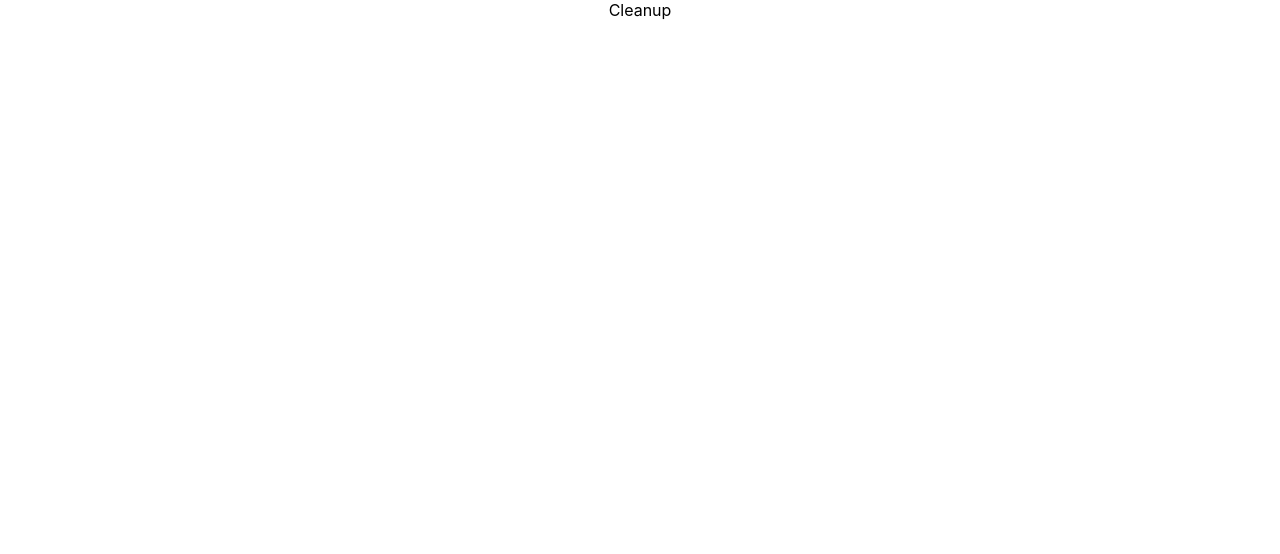
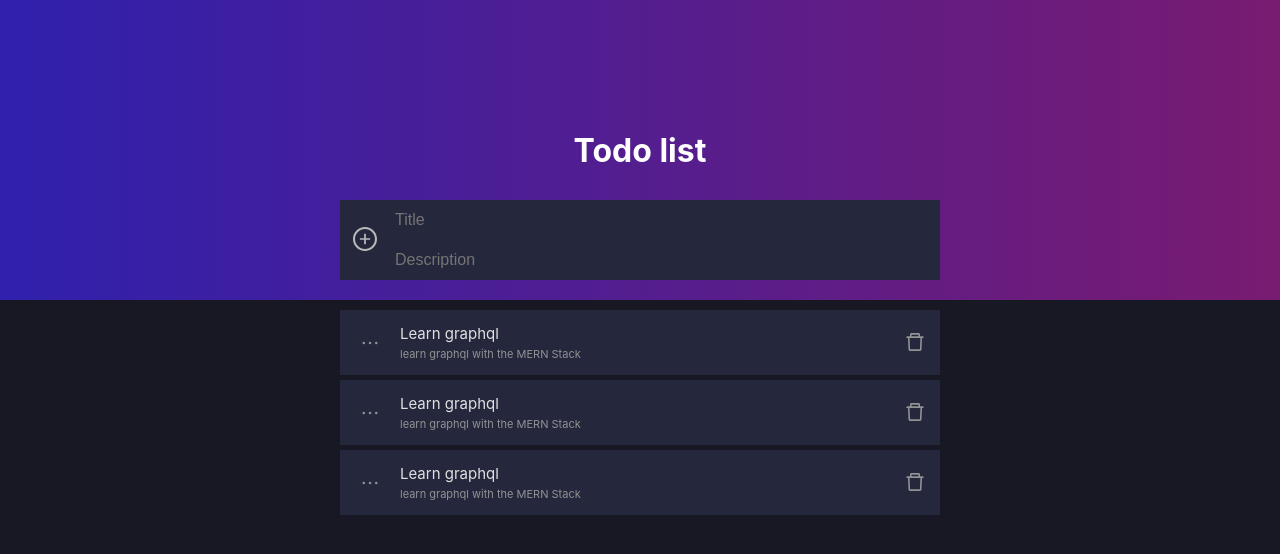
Before and after one commit to MassiiNechiche/Todoify-graphql_react, a React (Create React App) app in the folder client/: page / in a window 1280 px wide. Shown: the top 554 px of the page. Built offline with nearby package versions, Linux system fonts and the light colour scheme.

Commit message:
components design

```diff
--- a/client/package.json
+++ b/client/package.json
@@ -3,9 +3,12 @@
   "version": "0.1.0",
   "private": true,
   "dependencies": {
+    "@ant-design/icons": "^4.6.4",
+    "@apollo/client": "^3.4.11",
     "@testing-library/jest-dom": "^5.11.4",
     "@testing-library/react": "^11.1.0",
     "@testing-library/user-event": "^12.1.10",
+    "graphql": "^15.5.3",
     "react": "^17.0.2",
     "react-dom": "^17.0.2",
     "react-scripts": "4.0.3",
--- a/client/src/App.css
+++ b/client/src/App.css
@@ -1,38 +1,105 @@
-.App {
-  text-align: center;
+.header {
+  display: flex;
+  align-items: center;
+  justify-content: center;
+  width: 100vw;
+  height: 300px;
+  background: linear-gradient(to right, #2f20ad, #791b71);
+  color: white;
+  overflow: hidden;
 }
 
-.App-logo {
-  height: 40vmin;
-  pointer-events: none;
-}
-
-@media (prefers-reduced-motion: no-preference) {
-  .App-logo {
-    animation: App-logo-spin infinite 20s linear;
-  }
-}
-
-.App-header {
-  background-color: #282c34;
-  min-height: 100vh;
+.core {
+  color: white;
   display: flex;
   flex-direction: column;
   align-items: center;
-  justify-content: center;
-  font-size: calc(10px + 2vmin);
-  color: white;
+  width: 100vw;
 }
 
-.App-link {
-  color: #61dafb;
+.core form {
+  display: flex;
+  flex-direction: row;
+  width: 600px;
+  height: 80px;
+  background-color: #25273c;
+  margin-top: -100px;
 }
 
-@keyframes App-logo-spin {
-  from {
-    transform: rotate(0deg);
-  }
-  to {
-    transform: rotate(360deg);
-  }
+.inputs {
+  display: flex;
+  flex-direction: column;
+  flex: 1;
 }
+
+.inputs input {
+  flex: 1;
+  background: none;
+  border: none;
+  padding-left: 5px;
+  color: #b9b9b9;
+  font-size: 16px;
+}
+
+.core button {
+  border: none;
+  background: none;
+  height: 100%;
+  color: #b9b9b9;
+
+  font-size: 24px;
+  cursor: pointer;
+  width: 50px;
+}
+
+.core .todo_items {
+  width: 600px;
+  margin-top: 25px;
+  display: flex;
+  flex-direction: column;
+}
+
+.core .item {
+  background-color: #25273c;
+  width: 100%;
+  height: 65px;
+  margin-top: 5px;
+  display: flex;
+  flex-direction: row;
+  /* justify-content: space-between; */
+  color: #e0e0e0;
+}
+
+.item .content {
+  display: flex;
+  flex-direction: column;
+  justify-content: center;
+  flex: 1;
+}
+
+.content .title {
+  font-size: 15px;
+}
+.content .description {
+  font-size: 11px;
+  color: #919394;
+  margin-top: 4px;
+}
+
+.item .action {
+  display: flex;
+  align-items: center;
+  justify-content: center;
+  width: 50px;
+  font-size: 20px;
+  color: #919394;
+}
+
+.item .icon {
+  width: 60px;
+  display: flex;
+  align-items: center;
+  justify-content: center;
+  font-size: 20px;
+  color: #919394;
+}
--- a/client/src/App.js
+++ b/client/src/App.js
@@ -1,7 +1,14 @@
 import "./App.css";
+import Core from "./components/Core";
+import Header from "./components/Header";
 
 function App() {
-  return <div className="App">Cleanup</div>;
+  return (
+    <div className="App">
+      <Header />
+      <Core />
+    </div>
+  );
 }
 
 export default App;
--- /dev/null
+++ b/client/src/components/Core.js
@@ -0,0 +1,27 @@
+import React from "react";
+import { PlusCircleOutlined } from "@ant-design/icons";
+import Item from "./Item";
+
+function Core() {
+  return (
+    <div className="core">
+      <form>
+        <button type="submit">
+          <PlusCircleOutlined />
+        </button>
+        <div className="inputs">
+          <input type="text" placeholder="Title " />
+          <input type="text" placeholder="Description " />
+        </div>
+      </form>
+
+      <div className="todo_items">
+        <Item />
+        <Item />
+        <Item />
+      </div>
+    </div>
+  );
+}
+
+export default Core;
--- /dev/null
+++ b/client/src/components/Header.js
@@ -0,0 +1,11 @@
+import React from "react";
+
+function Header() {
+  return (
+    <div className="header">
+      <h1>Todo list</h1>
+    </div>
+  );
+}
+
+export default Header;
--- /dev/null
+++ b/client/src/components/Item.js
@@ -0,0 +1,24 @@
+import React from "react";
+import { DeleteOutlined } from "@ant-design/icons";
+import { EllipsisOutlined } from "@ant-design/icons";
+
+function Item() {
+  return (
+    <div className="item">
+      <div className="icon">
+        <EllipsisOutlined />
+      </div>
+      <div className="content">
+        <div className="title">Learn graphql</div>
+        <div className="description">learn graphql with the MERN Stack</div>
+      </div>
+      <div className="action">
+        <div className="delete">
+          <DeleteOutlined />
+        </div>
+      </div>
+    </div>
+  );
+}
+
+export default Item;
--- a/client/src/index.css
+++ b/client/src/index.css
@@ -1,13 +1,14 @@
 body {
   margin: 0;
-  font-family: -apple-system, BlinkMacSystemFont, 'Segoe UI', 'Roboto', 'Oxygen',
-    'Ubuntu', 'Cantarell', 'Fira Sans', 'Droid Sans', 'Helvetica Neue',
+  font-family: -apple-system, BlinkMacSystemFont, "Segoe UI", "Roboto", "Oxygen",
+    "Ubuntu", "Cantarell", "Fira Sans", "Droid Sans", "Helvetica Neue",
     sans-serif;
   -webkit-font-smoothing: antialiased;
   -moz-osx-font-smoothing: grayscale;
+  background-color: #181824;
 }
 
 code {
-  font-family: source-code-pro, Menlo, Monaco, Consolas, 'Courier New',
+  font-family: source-code-pro, Menlo, Monaco, Consolas, "Courier New",
     monospace;
 }
```
Also changed, not shown: 1 other file (tests, documents, lock files or other folders).
